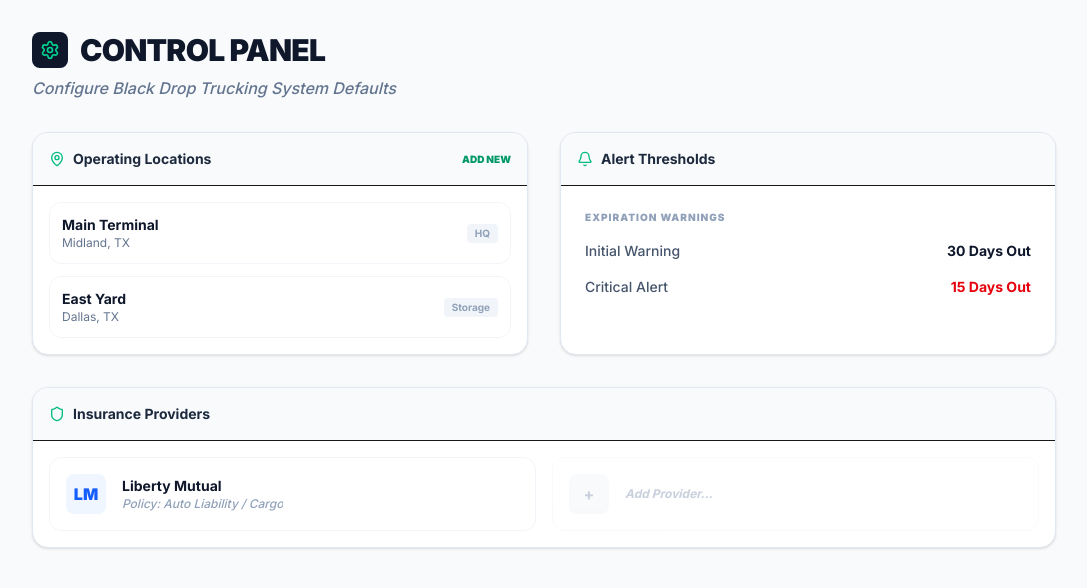
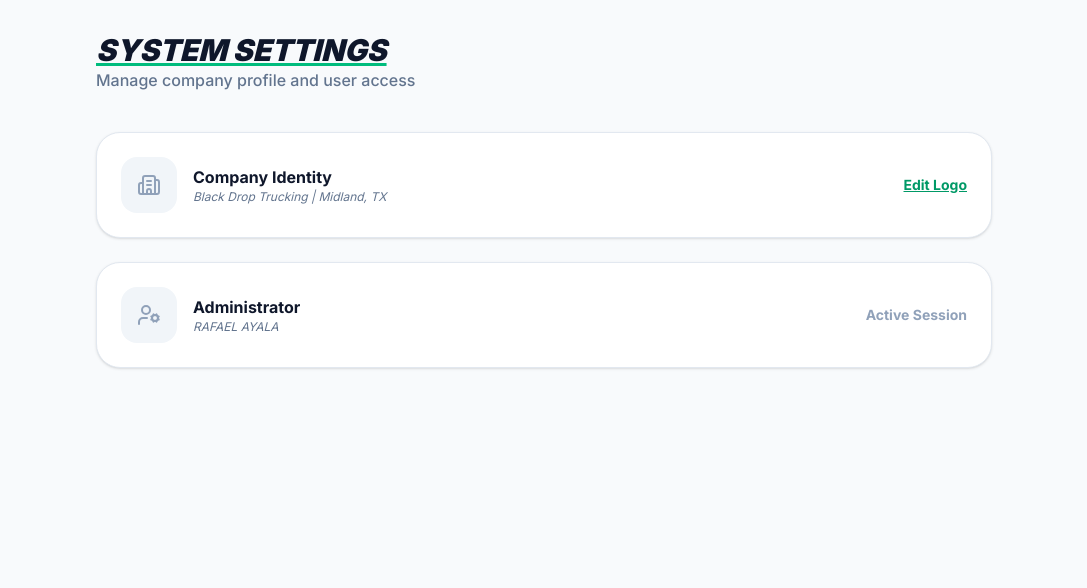
Before and after one commit to rafa09122007-svg/black-drop-compliance, a Next.js app: page /settings in a window 1280 px wide. Shown: the top 588 px of the page, without its empty margins (96-1183 px from the left). Built offline with nearby package versions, Linux system fonts and the light colour scheme.

Commit message:
Added settings page for company profile

```diff
--- a/app/settings/page.tsx
+++ b/app/settings/page.tsx
@@ -1,90 +1,40 @@
-import { Settings, MapPin, Building2, Shield, Bell } from 'lucide-react';
+"use client";
+import * as Lucide from 'lucide-react';
 
-export default function CompanySettings() {
-  const locations = [
-    { id: 1, name: 'Main Terminal', city: 'Midland, TX', type: 'HQ' },
-    { id: 2, name: 'East Yard', city: 'Dallas, TX', type: 'Storage' },
-  ];
-
+export default function SettingsPage() {
   return (
     <div className="p-8 bg-slate-50 min-h-screen">
-      <div className="max-w-5xl mx-auto">
-        <header className="mb-8">
-          <div className="flex items-center gap-3 mb-2">
-            <div className="p-2 bg-slate-900 text-emerald-400 rounded-lg">
-              <Settings size={20} />
-            </div>
-            <h1 className="text-3xl font-black text-slate-900 tracking-tight uppercase">Control Panel</h1>
-          </div>
-          <p className="text-slate-500 font-medium italic">Configure Black Drop Trucking System Defaults</p>
+      <div className="max-w-4xl mx-auto">
+        <header className="mb-10">
+          <h1 className="text-3xl font-black text-slate-900 uppercase italic underline decoration-emerald-500">System Settings</h1>
+          <p className="text-slate-500 font-medium">Manage company profile and user access</p>
         </header>
 
-        <div className="grid grid-cols-1 md:grid-cols-2 gap-8">
-          {/* Location Management */}
-          <div className="bg-white rounded-2xl border border-slate-200 shadow-sm overflow-hidden">
-            <div className="p-4 border-b bg-slate-50 flex justify-between items-center">
-              <h3 className="font-bold text-slate-800 flex items-center gap-2 text-sm">
-                <MapPin size={16} className="text-emerald-500" /> Operating Locations
-              </h3>
-              <button className="text-[10px] font-black uppercase text-emerald-600 hover:underline">Add New</button>
+        <div className="space-y-6">
+          <div className="bg-white p-6 rounded-3xl border border-slate-200 shadow-sm flex items-center justify-between">
+            <div className="flex items-center gap-4">
+              <div className="p-4 bg-slate-100 rounded-2xl text-slate-400">
+                <Lucide.Building2 size={24} />
+              </div>
+              <div>
+                <p className="font-bold text-slate-900">Company Identity</p>
+                <p className="text-xs text-slate-500 italic">Black Drop Trucking | Midland, TX</p>
+              </div>
             </div>
-            <div className="p-4 space-y-3">
-              {locations.map(loc => (
-                <div key={loc.id} className="flex justify-between items-center p-3 border rounded-xl border-slate-100 hover:bg-slate-50 transition-colors">
-                  <div>
-                    <p className="font-bold text-slate-900 text-sm">{loc.name}</p>
-                    <p className="text-xs text-slate-500">{loc.city}</p>
-                  </div>
-                  <span className="text-[10px] font-bold px-2 py-0.5 bg-slate-100 rounded text-slate-400">{loc.type}</span>
-                </div>
-              ))}
-            </div>
+            <button className="text-sm font-bold text-emerald-600 underline">Edit Logo</button>
           </div>
 
-          {/* Compliance Notifications */}
-          <div className="bg-white rounded-2xl border border-slate-200 shadow-sm overflow-hidden">
-            <div className="p-4 border-b bg-slate-50">
-              <h3 className="font-bold text-slate-800 flex items-center gap-2 text-sm">
-                <Bell size={16} className="text-emerald-500" /> Alert Thresholds
-              </h3>
-            </div>
-            <div className="p-6 space-y-6">
+          <div className="bg-white p-6 rounded-3xl border border-slate-200 shadow-sm flex items-center justify-between">
+            <div className="flex items-center gap-4">
+              <div className="p-4 bg-slate-100 rounded-2xl text-slate-400">
+                <Lucide.UserCog size={24} />
+              </div>
               <div>
-                <label className="text-[10px] font-black text-slate-400 uppercase block mb-4 tracking-widest">Expiration Warnings</label>
-                <div className="space-y-4">
-                  <div className="flex justify-between items-center">
-                    <span className="text-sm font-medium text-slate-600">Initial Warning</span>
-                    <span className="text-sm font-bold text-slate-900">30 Days Out</span>
-                  </div>
-                  <div className="flex justify-between items-center">
-                    <span className="text-sm font-medium text-slate-600">Critical Alert</span>
-                    <span className="text-sm font-bold text-red-600">15 Days Out</span>
-                  </div>
-                </div>
+                <p className="font-bold text-slate-900">Administrator</p>
+                <p className="text-xs text-slate-500 italic font-mono uppercase">Rafael Ayala</p>
               </div>
             </div>
-          </div>
-
-          {/* Insurance Partners */}
-          <div className="bg-white rounded-2xl border border-slate-200 shadow-sm overflow-hidden md:col-span-2">
-            <div className="p-4 border-b bg-slate-50">
-              <h3 className="font-bold text-slate-800 flex items-center gap-2 text-sm">
-                <Shield size={16} className="text-emerald-500" /> Insurance Providers
-              </h3>
-            </div>
-            <div className="p-4 grid grid-cols-1 sm:grid-cols-2 gap-4">
-              <div className="p-4 border border-slate-100 rounded-xl flex items-center gap-4">
-                <div className="w-10 h-10 bg-blue-50 rounded-lg flex items-center justify-center text-blue-600 font-black">LM</div>
-                <div>
-                  <p className="font-bold text-slate-900 text-sm">Liberty Mutual</p>
-                  <p className="text-xs text-slate-400 italic font-medium truncate">Policy: Auto Liability / Cargo</p>
-                </div>
-              </div>
-              <div className="p-4 border border-slate-100 rounded-xl flex items-center gap-4 opacity-50">
-                <div className="w-10 h-10 bg-slate-100 rounded-lg flex items-center justify-center text-slate-400 font-bold">+</div>
-                <p className="text-xs font-bold text-slate-400 italic">Add Provider...</p>
-              </div>
-            </div>
+            <button className="text-sm font-bold text-slate-400 cursor-not-allowed">Active Session</button>
           </div>
         </div>
       </div>
```
